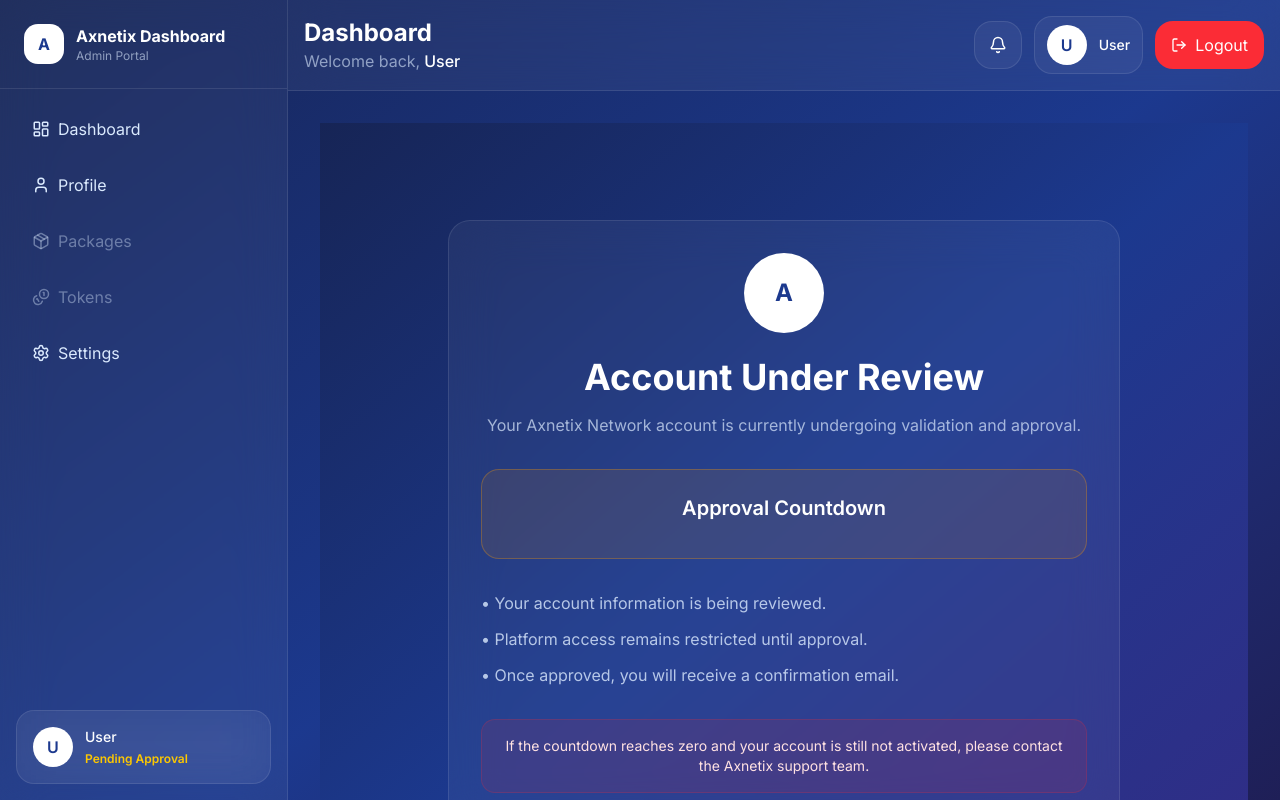
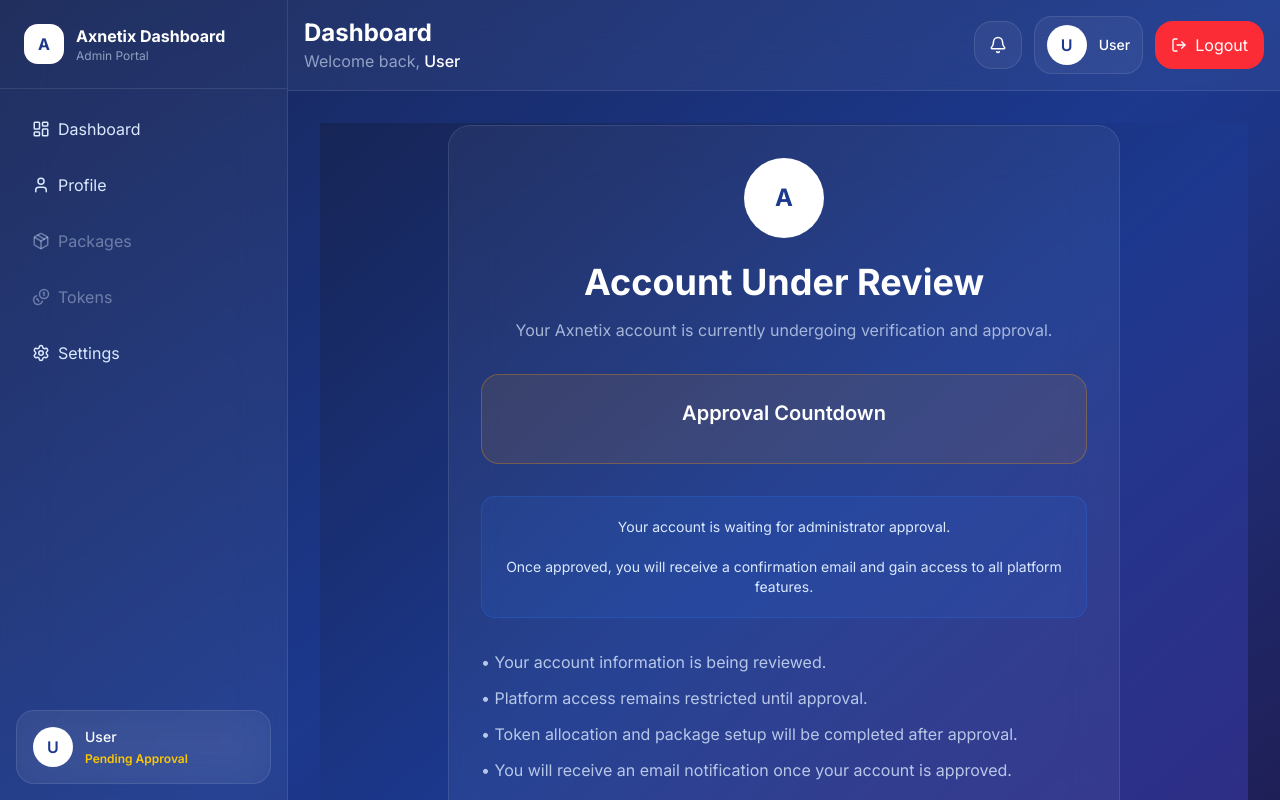
Before and after one commit to zubairfloat/dashboard1, a Next.js app: page /dashboard/pending in a window 1280 px wide. Shown: the top 800 px of the page. Built offline with nearby package versions, Linux system fonts and the light colour scheme; no server answers.

Commit message:
remove the pending time feature

```diff
--- a/app/dashboard/admin/users/[id]/approval-time/page.tsx
+++ b/app/dashboard/admin/users/[id]/approval-time/page.tsx
@@ -1,54 +1,36 @@
 "use client";
 
 import { useEffect, useState } from "react";
-import { useParams, useRouter } from "next/navigation";
+import { useParams } from "next/navigation";
 import { supabase } from "@/lib/supabase/client";
 
 export default function ApprovalTimePage() {
   const params = useParams();
-  const router = useRouter();
 
   const userId = params.id as string;
 
   const [loading, setLoading] = useState(true);
-  const [saving, setSaving] = useState(false);
 
   const [username, setUsername] = useState("");
-  const [approvalDeadline, setApprovalDeadline] = useState("");
 
   const [deadline, setDeadline] = useState("");
+
   const [remainingTime, setRemainingTime] = useState("");
+
+  const [isApproved, setIsApproved] = useState(false);
 
   useEffect(() => {
     loadUser();
   }, []);
 
-  const calculateRemainingTime = (deadline: string) => {
-    const diff = new Date(deadline).getTime() - Date.now();
-
-    if (diff <= 0) {
-      return "Expired";
-    }
-
-    const days = Math.floor(diff / (1000 * 60 * 60 * 24));
-
-    const hours = Math.floor((diff % (1000 * 60 * 60 * 24)) / (1000 * 60 * 60));
-
-    const minutes = Math.floor((diff % (1000 * 60 * 60)) / (1000 * 60));
-
-    return `${days}d ${hours}h ${minutes}m`;
-  };
-
   const loadUser = async () => {
     const { data, error } = await supabase
       .from("profiles")
-      .select(
-        `
-      username,
-      approval_deadline,
-      is_approved
-    `,
-      )
+      .select(`
+        username,
+        approval_deadline,
+        is_approved
+      `)
       .eq("id", userId)
       .single();
 
@@ -60,12 +42,10 @@
     if (data) {
       setUsername(data.username || "");
 
+      setIsApproved(data.is_approved);
+
       if (data.approval_deadline) {
         setDeadline(data.approval_deadline);
-
-        setApprovalDeadline(
-          new Date(data.approval_deadline).toISOString().slice(0, 16),
-        );
       }
     }
 
@@ -76,159 +56,118 @@
     if (!deadline) return;
 
     const interval = setInterval(() => {
-      const diff = new Date(deadline).getTime() - Date.now();
+      const diff =
+        new Date(deadline).getTime() -
+        Date.now();
 
       if (diff <= 0) {
         setRemainingTime("Expired");
         return;
       }
 
-      const days = Math.floor(diff / (1000 * 60 * 60 * 24));
+      const days = Math.floor(
+        diff / (1000 * 60 * 60 * 24)
+      );
 
       const hours = Math.floor(
-        (diff % (1000 * 60 * 60 * 24)) / (1000 * 60 * 60),
+        (diff %
+          (1000 * 60 * 60 * 24)) /
+          (1000 * 60 * 60)
       );
 
-      const minutes = Math.floor((diff % (1000 * 60 * 60)) / (1000 * 60));
+      const minutes = Math.floor(
+        (diff %
+          (1000 * 60 * 60)) /
+          (1000 * 60)
+      );
 
-      const seconds = Math.floor((diff % (1000 * 60)) / 1000);
+      const seconds = Math.floor(
+        (diff % (1000 * 60)) / 1000
+      );
 
-      setRemainingTime(`${days}d ${hours}h ${minutes}m ${seconds}s`);
+      setRemainingTime(
+        `${days}d ${hours}h ${minutes}m ${seconds}s`
+      );
     }, 1000);
 
     return () => clearInterval(interval);
   }, [deadline]);
 
-  const updateDeadline = async () => {
-    if (!approvalDeadline) {
-      alert("Please select a date and time.");
-      return;
-    }
-
-    const newDeadline = new Date(approvalDeadline).toISOString();
-
-    const { error } = await supabase
-      .from("profiles")
-      .update({
-        approval_deadline: newDeadline,
-      })
-      .eq("id", userId);
-
-    if (error) {
-      alert(error.message);
-      return;
-    }
-
-    setDeadline(newDeadline);
-
-    alert("Approval deadline updated successfully");
-  };
-
-  const addHours = (hours: number) => {
-    const current = approvalDeadline ? new Date(approvalDeadline) : new Date();
-
-    current.setHours(current.getHours() + hours);
-
-    setApprovalDeadline(current.toISOString().slice(0, 16));
-  };
-
   if (loading) {
-    return <div className="p-8 text-white">Loading...</div>;
+    return (
+      <div className="p-8 text-white">
+        Loading...
+      </div>
+    );
   }
 
   return (
-    <div className="mx-auto max-w-4xl">
+    <div className="mx-auto max-w-3xl">
       <div className="mb-8">
-        <h1 className="text-4xl font-bold text-white">Approval Deadline</h1>
+        <h1 className="text-4xl font-bold text-white">
+          Approval Status
+        </h1>
 
-        <p className="mt-2 text-blue-100/70">Manage user approval countdown.</p>
+        <p className="mt-2 text-blue-100/70">
+          View user approval countdown.
+        </p>
       </div>
 
       <div className="rounded-3xl border border-white/10 bg-white/5 p-8 backdrop-blur-xl">
-        <div className="space-y-8">
+        <div className="space-y-6">
           <div>
-            <h2 className="text-xl font-semibold text-white">User</h2>
+            <p className="text-sm text-blue-100/60">
+              Username
+            </p>
 
-            <p className="mt-2 text-blue-100/70">{username}</p>
+            <h2 className="mt-2 text-2xl font-bold text-white">
+              {username}
+            </h2>
           </div>
 
           <div className="grid gap-6 md:grid-cols-2">
             <div className="rounded-2xl border border-white/10 bg-white/5 p-6">
-              <h3 className="text-sm text-blue-100/60">Current Remaining</h3>
+              <p className="text-sm text-blue-100/60">
+                Remaining Time
+              </p>
 
-              <p className="mt-3 text-3xl font-bold text-white">
+              <h3 className="mt-3 text-3xl font-bold text-white">
                 {remainingTime || "Not Set"}
-              </p>
+              </h3>
             </div>
 
             <div className="rounded-2xl border border-white/10 bg-white/5 p-6">
-              <h3 className="text-sm text-blue-100/60">Status</h3>
+              <p className="text-sm text-blue-100/60">
+                Status
+              </p>
 
-              <p className="mt-3 text-3xl font-bold text-yellow-400">Pending</p>
+              <h3
+                className={`mt-3 text-3xl font-bold ${
+                  isApproved
+                    ? "text-green-400"
+                    : "text-yellow-400"
+                }`}
+              >
+                {isApproved
+                  ? "Approved"
+                  : "Pending"}
+              </h3>
             </div>
           </div>
 
-          <div>
-            <label className="mb-3 block text-white">Approval Deadline</label>
+          {!isApproved && (
+            <div className="rounded-xl border border-yellow-500/20 bg-yellow-500/10 p-4 text-yellow-200">
+              This user is currently waiting
+              for approval.
+            </div>
+          )}
 
-            <input
-              type="datetime-local"
-              value={approvalDeadline}
-              onChange={(e) => setApprovalDeadline(e.target.value)}
-              className="w-full rounded-xl border border-white/10 bg-white/10 p-4 text-white outline-none"
-            />
-          </div>
-
-          <div>
-            <p className="mb-4 text-white">Quick Actions</p>
-
-            <div className="flex flex-wrap gap-3">
-              <button
-                onClick={() => addHours(24)}
-                className="rounded-xl bg-blue-600 px-4 py-2 text-white transition hover:bg-blue-700"
-              >
-                +24 Hours
-              </button>
-
-              <button
-                onClick={() => addHours(72)}
-                className="rounded-xl bg-indigo-600 px-4 py-2 text-white transition hover:bg-indigo-700"
-              >
-                +3 Days
-              </button>
-
-              <button
-                onClick={() => addHours(168)}
-                className="rounded-xl bg-purple-600 px-4 py-2 text-white transition hover:bg-purple-700"
-              >
-                +7 Days
-              </button>
-
-              <button
-                onClick={() => addHours(720)}
-                className="rounded-xl bg-pink-600 px-4 py-2 text-white transition hover:bg-pink-700"
-              >
-                +30 Days
-              </button>
+          {isApproved && (
+            <div className="rounded-xl border border-green-500/20 bg-green-500/10 p-4 text-green-200">
+              This user account has been
+              approved.
             </div>
-          </div>
-
-          <div className="flex gap-4">
-            <button
-              onClick={updateDeadline}
-              disabled={saving}
-              className="rounded-xl bg-green-600 px-6 py-3 text-white transition hover:bg-green-700 disabled:opacity-50"
-            >
-              {saving ? "Saving..." : "Update Deadline"}
-            </button>
-
-            <button
-              onClick={() => router.push("/dashboard/admin")}
-              className="rounded-xl bg-white/10 px-6 py-3 text-white transition hover:bg-white/20"
-            >
-              Back
-            </button>
-          </div>
+          )}
         </div>
       </div>
     </div>
--- a/app/dashboard/pending/page.tsx
+++ b/app/dashboard/pending/page.tsx
@@ -6,9 +6,6 @@
 export default function PendingPage() {
   const [timeLeft, setTimeLeft] =
     useState("");
-
-  const [finalReview, setFinalReview] =
-    useState(false);
 
   const [deadline, setDeadline] =
     useState("");
@@ -56,67 +53,28 @@
 
     const interval =
       setInterval(() => {
-        const now =
-          new Date().getTime();
+        const cycleDuration =
+          72 * 60 * 60 * 1000; // 72 Hours
 
-        const endDate =
+        const originalDeadline =
           new Date(
             deadline
           ).getTime();
 
-        const diff =
-          endDate - now;
+        let nextDeadline =
+          originalDeadline;
 
-        // Admin deadline expired
-        if (diff <= 0) {
-          setFinalReview(true);
-
-          const nextReview =
-            new Date();
-
-          nextReview.setHours(
-            24,
-            0,
-            0,
-            0
-          );
-
-          const finalDiff =
-            nextReview.getTime() -
-            Date.now();
-
-          const hours =
-            Math.floor(
-              finalDiff /
-                (1000 *
-                  60 *
-                  60)
-            );
-
-          const minutes =
-            Math.floor(
-              (finalDiff %
-                (1000 *
-                  60 *
-                  60)) /
-                (1000 * 60)
-            );
-
-          const seconds =
-            Math.floor(
-              (finalDiff %
-                (1000 * 60)) /
-                1000
-            );
-
-          setTimeLeft(
-            `${hours}h ${minutes}m ${seconds}s`
-          );
-
-          return;
+        while (
+          nextDeadline <
+          Date.now()
+        ) {
+          nextDeadline +=
+            cycleDuration;
         }
 
-        setFinalReview(false);
+        const diff =
+          nextDeadline -
+          Date.now();
 
         const days =
           Math.floor(
@@ -176,17 +134,15 @@
         </h1>
 
         <p className="mb-8 text-blue-100/70">
-          Your Axnetix Network
-          account is currently
-          undergoing validation
-          and approval.
+          Your Axnetix account is
+          currently undergoing
+          verification and
+          approval.
         </p>
 
         <div className="mb-8 rounded-2xl border border-amber-500/30 bg-amber-500/10 p-6">
           <h2 className="mb-3 text-xl font-semibold text-white">
-            {finalReview
-              ? "Final Review Queue"
-              : "Approval Countdown"}
+            Approval Countdown
           </h2>
 
           <div className="text-4xl font-bold text-amber-300">
@@ -194,29 +150,20 @@
           </div>
         </div>
 
-        {finalReview && (
-          <div className="mt-4 rounded-xl border border-blue-500/20 bg-blue-500/10 p-4 text-sm text-blue-100">
-            Your account is
-            awaiting final
-            administrative review.
-            <br />
-            <br />
-            Package assignments,
-            token allocations and
-            account permissions
-            are currently being
-            processed.
-            <br />
-            <br />
-            This review timer
-            refreshes every 24
-            hours until your
-            account has been
-            activated.
-          </div>
-        )}
+        <div className="rounded-xl border border-blue-500/20 bg-blue-500/10 p-5 text-sm text-blue-100">
+          Your account is waiting
+          for administrator
+          approval.
+          <br />
+          <br />
+          Once approved, you will
+          receive a confirmation
+          email and gain access
+          to all platform
+          features.
+        </div>
 
-        <div className="space-y-3 text-left text-blue-100/80">
+        <div className="mt-8 space-y-3 text-left text-blue-100/80">
           <p>
             • Your account
             information is being
@@ -230,19 +177,25 @@
           </p>
 
           <p>
-            • Once approved, you
-            will receive a
-            confirmation email.
+            • Token allocation
+            and package setup
+            will be completed
+            after approval.
+          </p>
+
+          <p>
+            • You will receive an
+            email notification
+            once your account is
+            approved.
           </p>
         </div>
 
         <div className="mt-8 rounded-xl border border-red-500/20 bg-red-500/10 p-4 text-sm text-red-100">
-          If the countdown
-          reaches zero and your
-          account is still not
-          activated, please
-          contact the Axnetix
-          support team.
+          If your account remains
+          pending for an extended
+          period, please contact
+          Axnetix Support.
         </div>
       </div>
     </main>
```
